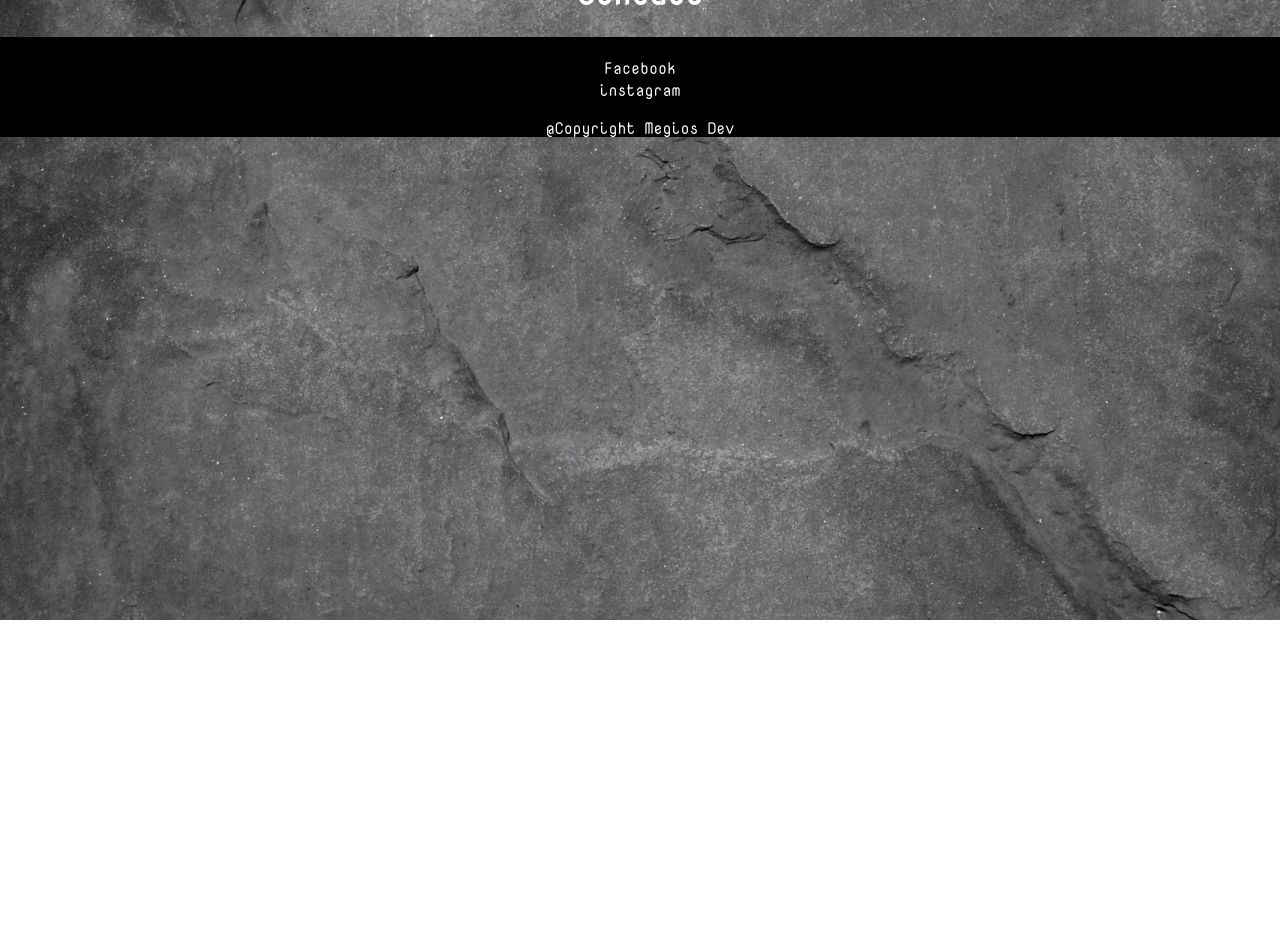
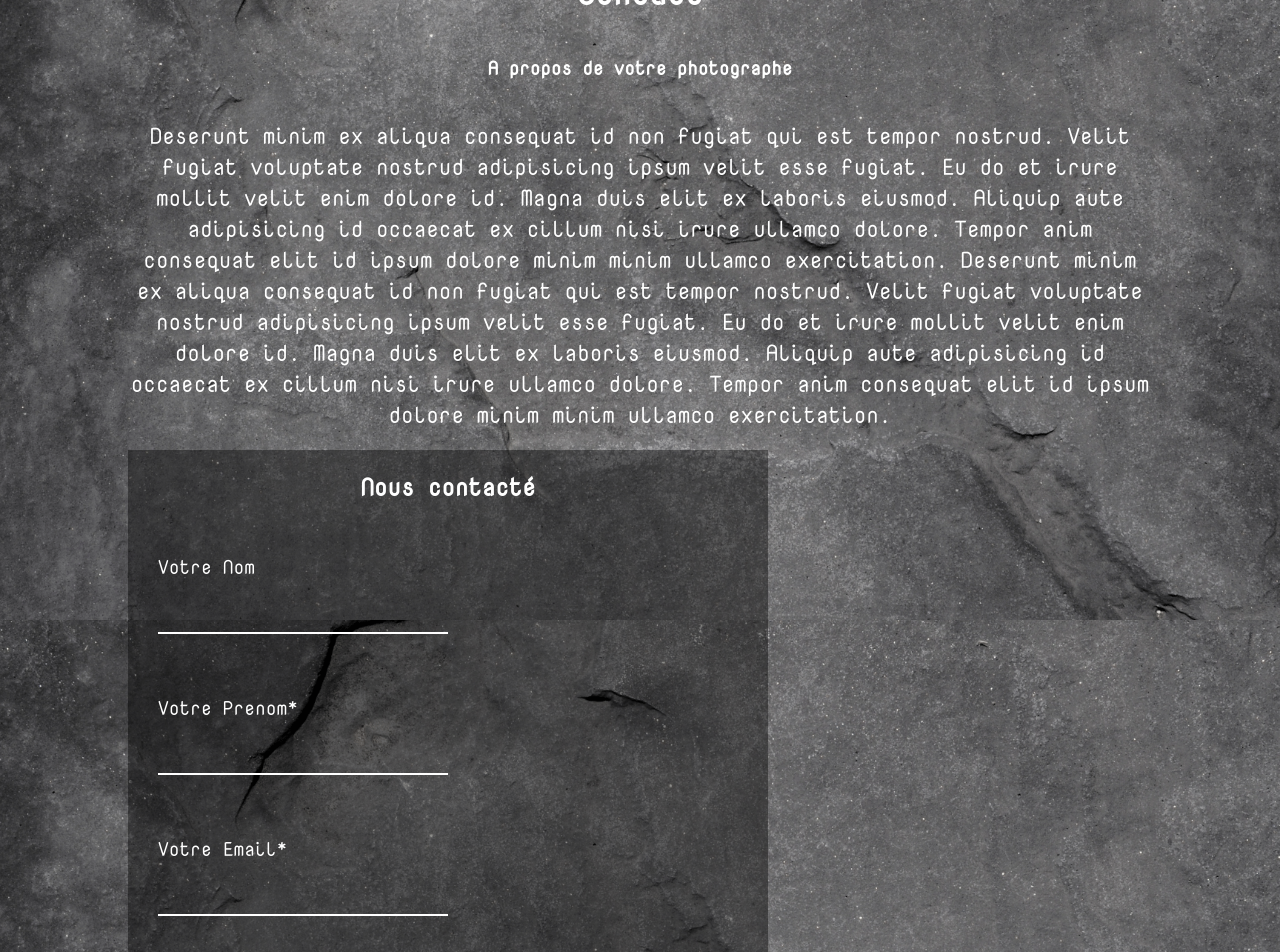
Before and after one commit to Megios/ecf_blanc-Photographe, a React (Create React App) app: page /contact in a window 1280 px wide. Shown: the part 180-1132 px from the top of the page. Before the commit the page ends 800 px from the top, so only its background shows below. Built offline with nearby package versions, Linux system fonts and the light colour scheme.

Commit message:
avancer page contact

```diff
--- a/src/App.js
+++ b/src/App.js
@@ -32,9 +32,8 @@ const GlobalStyle = createGlobalStyle`
     padding:0;
     background: fixed center/cover url(${img});
   }
-  h2,h1,h3,p,li{
+  h2,h1,h3,p,li,button{
     font-family: 'font-1';
-    color:color: #f6efef;
     color: white;
   }
 `;
--- a/src/api/db.json
+++ b/src/api/db.json
@@ -36,115 +36,134 @@
       "id": "zd45zaza424az7357",
       "title": "Grossesse 4",
       "source": "./img/photo_grossesse4.jpg",
-      "categories": ["Grossesse"]
+      "categories": ["Grossesse"],
+      "type": "paysage"
     },
     {
       "id": "zd45zaza424az7359",
       "title": "Un titre de mariage",
       "source": "./img/photo_mariage1.jpg",
-      "categories": ["Mariage", "CouplePortrait"]
+      "categories": ["Mariage", "CouplePortrait"],
+      "type": "paysage"
     },
     {
       "id": "zd45zaza424az7355",
       "title": "Un titre de mariage",
       "source": "./img/photo_couple1.jpg",
-      "categories": ["CouplePortrait"]
+      "categories": ["CouplePortrait"],
+      "type": "portrait"
     },
     {
       "id": "zd45zaza424az7354",
       "title": "Un titre de mariage",
       "source": "./img/photo_famille1.jpg",
-      "categories": ["Famille"]
+      "categories": ["Famille"],
+      "type": "portrait"
     },
     {
       "id": "zd45zaza424az7353",
       "title": "Un titre de mariage",
       "source": "./img/photo_bebe1.jpg",
-      "categories": ["Bébé"]
+      "categories": ["Bébé"],
+      "type": "portrait"
     },
     {
       "id": "zd45zaza424az7352",
       "title": "Un titre de mariage",
       "source": "./img/photo_bapteme1.jpg",
-      "categories": ["Baptême"]
+      "categories": ["Baptême"],
+      "type": "paysage"
     },
     {
       "id": "zd45zaza424az7351",
       "title": "Un titre de mariage",
       "source": "./img/photo_grossesse1.jpg",
-      "categories": ["Grossesse"]
+      "categories": ["Grossesse"],
+      "type": "paysage"
     },
     {
       "id": "zd45zaza424az7341",
       "title": "Un titre de mariage",
       "source": "./img/photo_grossesse2.jpg",
-      "categories": ["Grossesse"]
+      "categories": ["Grossesse"],
+      "type": "portrait"
     },
     {
       "id": "zd45zaza424az7342",
       "title": "Un titre de mariage",
       "source": "./img/photo_grossesse3.jpg",
-      "categories": ["Grossesse"]
+      "categories": ["Grossesse"],
+      "type": "paysage"
     },
     {
       "id": "zd45zaza424az7343",
       "title": "Un titre de mariage",
       "source": "./img/photo_bapteme2.jpg",
-      "categories": ["Baptême"]
+      "categories": ["Baptême"],
+      "type": "portrait"
     },
     {
       "id": "zd45zaza424az7344",
       "title": "Un titre de mariage",
       "source": "./img/photo_bebe2.jpg",
-      "categories": ["Bébé"]
+      "categories": ["Bébé"],
+      "type": "paysage"
     },
     {
       "id": "zd45zaza424az7348",
       "title": "Un titre de mariage",
       "source": "./img/photo_bebe3.jpg",
-      "categories": ["Bébé"]
+      "categories": ["Bébé"],
+      "type": "paysage"
     },
     {
       "id": "zd45zaza424az7345",
       "title": "Un titre de mariage",
       "source": "./img/photo_famille2.jpg",
-      "categories": ["Famille"]
+      "categories": ["Famille"],
+      "type": "paysage"
     },
     {
       "id": "zd45zaza424az7349",
       "title": "Un titre de mariage",
       "source": "./img/photo_famille3.jpg",
-      "categories": ["Famille"]
+      "categories": ["Famille"],
+      "type": "paysage"
     },
     {
       "id": "zd45zaza424az7346",
       "title": "Un titre de mariage",
       "source": "./img/photo_couple2.jpg",
-      "categories": ["CouplePortrait"]
+      "categories": ["CouplePortrait"],
+      "type": "portrait"
     },
     {
       "id": "zd45zaza424az7347",
       "title": "Un titre de mariage",
       "source": "./img/photo_couple3.jpg",
-      "categories": ["CouplePortrait"]
+      "categories": ["CouplePortrait"],
+      "type": "portrait"
     },
     {
       "id": "zd45zaza424az7330",
       "title": "Un titre de mariage",
       "source": "./img/photo_mariage2.jpg",
-      "categories": ["Mariage"]
+      "categories": ["Mariage"],
+      "type": "portrait"
     },
     {
       "id": "zd45zaza424az7331",
       "title": "Un titre de mariage",
       "source": "./img/photo_mariage3.jpg",
-      "categories": ["Mariage"]
+      "categories": ["Mariage"],
+      "type": "portrait"
     },
     {
       "id": "zd45zaza424az7332",
       "title": "Un titre de mariage",
       "source": "./img/photo_mariage4.jpg",
-      "categories": ["Mariage"]
+      "categories": ["Mariage"],
+      "type": "paysage"
     }
   ]
 }
--- a/src/components/Card.js
+++ b/src/components/Card.js
@@ -6,7 +6,11 @@ const Card = (props) => {
   const photo = props.photo;
   return (
     <Wrapper>
-      <img src={photo.source} alt={photo.title} />
+      {photo.type === "portrait" ? (
+        <img className="portrait" src={photo.source} alt={photo.title} />
+      ) : (
+        <img className="paysage" src={photo.source} alt={photo.title} />
+      )}
       <h3>{photo.title}</h3>
     </Wrapper>
   );
@@ -38,7 +42,10 @@ const Wrapper = styled.div`
       padding: 10px;
     }
   }
-  img {
+  .portrait {
+    width: 100%;
+  }
+  .paysage {
     height: 100%;
   }
   transition: 1s;
--- /dev/null
+++ b/src/components/Formulaire.js
@@ -0,0 +1,92 @@
+import React from "react";
+import styled from "styled-components";
+
+const Formulaire = () => {
+  return (
+    <Form>
+      <h2>Nous contacté</h2>
+      <FormGroupe>
+        <label id="nom">Votre Nom</label>
+        <input type="text" id="nom" />
+      </FormGroupe>
+      <FormGroupe>
+        <label id="prenom">Votre Prenom*</label>
+        <input type="text" id="prenom" />
+      </FormGroupe>
+      <FormGroupe>
+        <label id="email">Votre Email*</label>
+        <input type="text" id="email" />
+      </FormGroupe>
+      <FormGroupe>
+        <label id="message">Votre Message*</label>
+        <textarea id="message" rows="5" cols="43" />
+      </FormGroupe>
+      <button type="submit">Envoyer</button>
+    </Form>
+  );
+};
+const Form = styled.form`
+  display: flex;
+  flex-direction: column;
+  align-self: start;
+  margin-left: 10vw;
+  margin-bottom: 10vh;
+  width: 50%;
+  background: rgba(0, 0, 0, 0.4);
+  label {
+    font-size: 1.2rem;
+  }
+  button {
+    font-size: 1.2rem;
+    width: 40%;
+    align-self: center;
+    margin: 2vw;
+    background: transparent;
+    color: white;
+    box-sizing: border-box;
+    border: 2px solid white;
+    width: 50%;
+    padding: 15px 0;
+  }
+  input {
+    font-size: 1.2rem;
+    background: transparent;
+    color: white;
+    box-sizing: border-box;
+    border: none;
+    border-bottom: 2px solid white;
+    width: 50%;
+    transition: width 0.4s ease-in-out;
+    padding: 15px 0;
+    outline: none;
+    &:focus {
+      transition: width 0.4s ease-in-out;
+      width: 100%;
+    }
+  }
+  textarea {
+    background: transparent;
+    color: white;
+    box-sizing: border-box;
+    border: none;
+    border-bottom: 2px solid white;
+    height: 5rem;
+    transition: height 0.4s ease-in-out;
+    outline: none;
+    width: 100%;
+    max-width: 100%;
+    &:focus {
+      transition: height 0.4s ease-in-out;
+      height: 9rem;
+    }
+  }
+`;
+const FormGroupe = styled.div`
+  display: flex;
+  flex-direction: column;
+  align-items: start;
+  padding: 30px;
+  color: white;
+`;
+
+export default Formulaire;
--- a/src/pages/Contact.js
+++ b/src/pages/Contact.js
@@ -1,6 +1,7 @@
 import React from "react";
 import styled from "styled-components";
 import Footer from "../components/Footer";
+import Formulaire from "../components/Formulaire";
 import Header from "../components/Header";
 
 const Contact = () => {
@@ -8,6 +9,21 @@ const Contact = () => {
     <Wrapper>
       <Header />
       <h1>Contact</h1>
+      <h3>A propos de votre photographe</h3>
+      <p>
+        Deserunt minim ex aliqua consequat id non fugiat qui est tempor nostrud.
+        Velit fugiat voluptate nostrud adipisicing ipsum velit esse fugiat. Eu
+        do et irure mollit velit enim dolore id. Magna duis elit ex laboris
+        eiusmod. Aliquip aute adipisicing id occaecat ex cillum nisi irure
+        ullamco dolore. Tempor anim consequat elit id ipsum dolore minim minim
+        ullamco exercitation. Deserunt minim ex aliqua consequat id non fugiat
+        qui est tempor nostrud. Velit fugiat voluptate nostrud adipisicing ipsum
+        velit esse fugiat. Eu do et irure mollit velit enim dolore id. Magna
+        duis elit ex laboris eiusmod. Aliquip aute adipisicing id occaecat ex
+        cillum nisi irure ullamco dolore. Tempor anim consequat elit id ipsum
+        dolore minim minim ullamco exercitation.
+      </p>
+      <Formulaire />
       <Footer />
     </Wrapper>
   );
@@ -20,5 +36,10 @@ const Wrapper = styled.div`
   display: flex;
   flex-direction: column;
   align-items: center;
+  p {
+    font-size: 1.4rem;
+    margin: 20px;
+    width: 80%;
+  }
 `;
 export default Contact;
```
Also changed, not shown: 1 other file (tests, documents, lock files or other folders).
